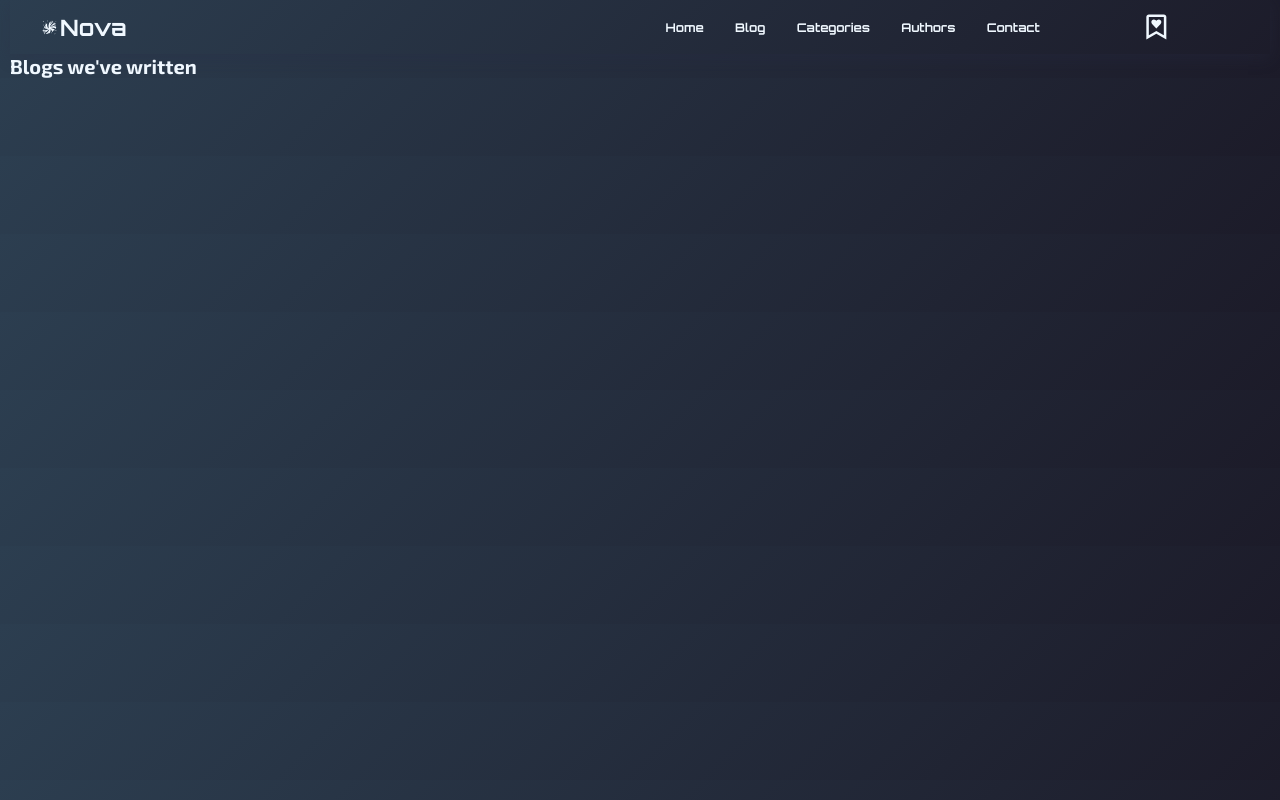
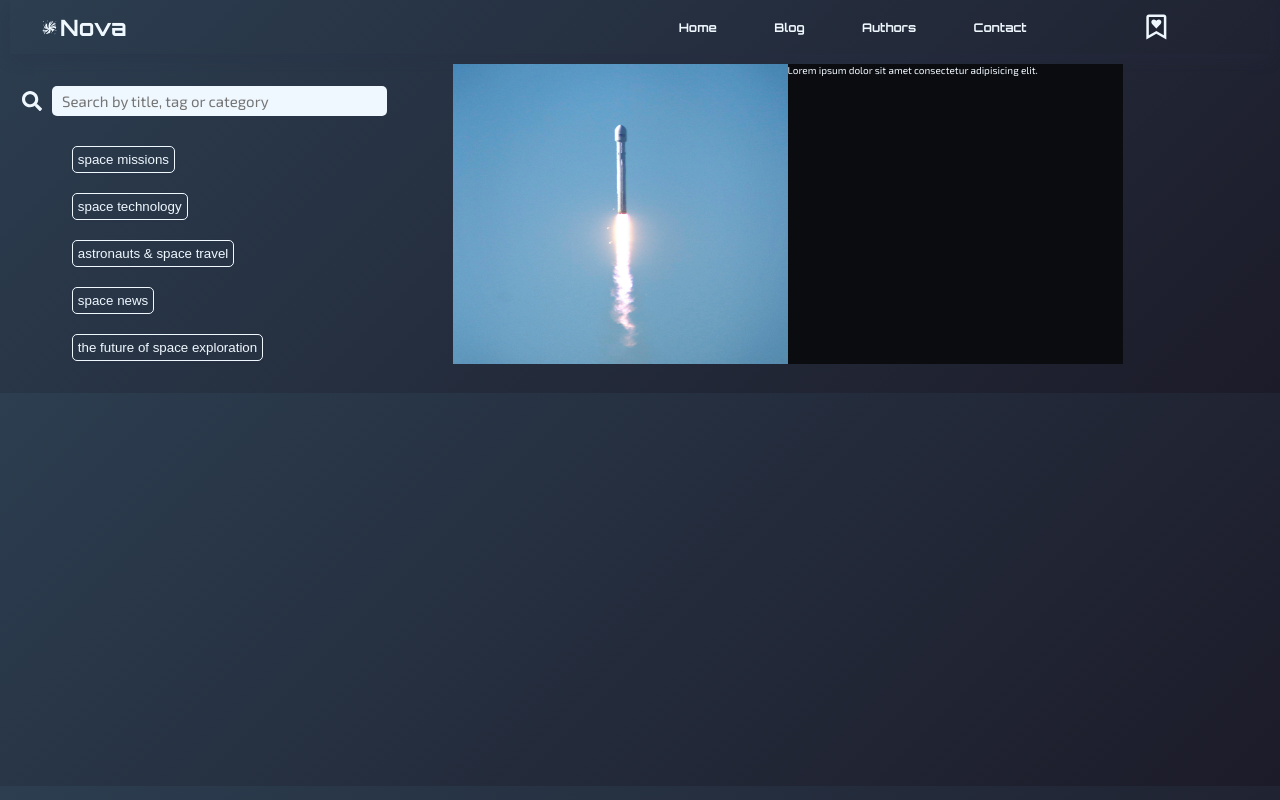
Before and after one commit to PC-Ngumoha/nova, a React (Vite) app: page /blog in a window 1280 px wide. Shown: the top 800 px of the page. Built offline with nearby package versions, Linux system fonts and the light colour scheme.

Commit message:
Update: Commence work on the Blog page

```diff
--- a/src/components/Navbar.tsx
+++ b/src/components/Navbar.tsx
@@ -19,11 +19,11 @@ const pageLinks = [
     name: 'Blog',
     url: '/blog',
   },
-  {
-    id: 3,
-    name: 'Categories',
-    url: '/categories',
-  },
+  // {
+  //   id: 3,
+  //   name: 'Categories',
+  //   url: '/categories',
+  // },
   {
     id: 4,
     name: 'Authors',
@@ -72,7 +72,7 @@ const SideBar = ({
   const hasPreviouslyRendered = useRef(false);
 
   useEffect(() => {
-    if (hasPreviouslyRendered.current === true) {
+    if (hasPreviouslyRendered.current) {
       handleClose();
     }
     hasPreviouslyRendered.current = true;
--- a/src/styles/base/_variables.scss
+++ b/src/styles/base/_variables.scss
@@ -15,3 +15,4 @@ $color_subtle_shade: rgba(42, 45, 71, 0.3);
 $color_bg_dark: $color_cosmic_black;
 $color_bg_stellar: $color_stellar_gradient;
 $color_white: $color_starry_white;
+$color_black: $color_cosmic_black;
--- a/src/views/Blog.tsx
+++ b/src/views/Blog.tsx
@@ -1,7 +1,64 @@
 import { FC } from 'react';
+import { FaSearch } from 'react-icons/fa';
+
+import classNames from '@/views/styles/Blog.module.scss';
+import rocket from '@/assets/images/spacex_rocket.jpg';
+
+const categories = [
+  {
+    id: 1,
+    name: 'space missions',
+  },
+  {
+    id: 2,
+    name: 'space technology',
+  },
+  {
+    id: 3,
+    name: 'astronauts & space travel',
+  },
+  {
+    id: 4,
+    name: 'space news',
+  },
+  {
+    id: 5,
+    name: 'the future of space exploration',
+  },
+];
 
 const Blog: FC = () => {
-  return <h1>Blogs we've written</h1>;
+  return (
+    <main className={classNames.main}>
+      <section className={classNames.sidebar}>
+        <div className={classNames.search}>
+          <FaSearch className={classNames.searchButton} />
+          <input
+            className={classNames.searchBar}
+            type='text'
+            role='input'
+            aria-label='search'
+            placeholder='Search by title, tag or category'
+          />
+        </div>
+        <div className={classNames.filters}>
+          {categories.map((category) => (
+            <button key={category.id}>{category.name}</button>
+          ))}
+        </div>
+      </section>
+      <section className={classNames.listing}>
+        <div className={classNames.card}>
+          <img src={rocket} />
+          <div className={classNames.preview}>
+            <span>
+              Lorem ipsum dolor sit amet consectetur adipisicing elit.
+            </span>
+          </div>
+        </div>
+      </section>
+    </main>
+  );
 };
 
 export default Blog;
--- /dev/null
+++ b/src/views/styles/Blog.module.scss
@@ -0,0 +1,118 @@
+@import '../../styles/main';
+
+/* MAIN STYLE FOR THE PAGE */
+.main {
+  margin-top: 1rem;
+  height: fit-content;
+  width: 100vw;
+  display: flex;
+  flex-direction: column;
+}
+
+/* Larger screens */
+@media (min-width: 768px) {
+  .main {
+    flex-direction: row;
+  }
+}
+
+/* SIDEBAR SPECIFIC STYLING */
+.sidebar {
+  padding: 1.2rem;
+
+  .search {
+    width: 100%;
+    margin: 1rem 0;
+    display: flex;
+    align-items: center;
+
+    .searchButton {
+      font-size: 2rem;
+    }
+
+    .searchBar {
+      padding: 1rem;
+      width: 80%;
+      margin-left: 1rem;
+      height: 3rem;
+      font-size: 1.5rem;
+      font-family: $body_font_stack;
+      border-radius: 0.5rem;
+      border: 0;
+      background-color: $color_white;
+      color: $color_black;
+
+      &:focus {
+        outline: 0;
+        border: 0.3rem solid $color_black;
+      }
+    }
+  }
+
+  .filters {
+    padding: 1rem;
+    display: flex;
+    flex-direction: row;
+    flex-wrap: wrap;
+
+    button {
+      width: fit-content;
+      margin: 1rem 0 1rem 1rem;
+      padding: 0.5rem;
+      border-radius: 0.5rem;
+      border: 0.1rem solid $color_white;
+      box-shadow: 0 1px 2px $color_subtle_shade;
+      background-color: transparent;
+      color: $color_white;
+
+      &:first-of-type {
+        margin-left: 0;
+      }
+    }
+  }
+}
+
+/* Larger screens */
+
+@media (min-width: 768px) {
+  .sidebar {
+    flex: 1;
+
+    .filters {
+      flex-direction: column;
+
+      button {
+        margin-left: 10%;
+
+        &:first-of-type {
+          margin-left: 10%;
+        }
+      }
+    }
+  }
+}
+
+/* LISTING SPECIFIC STYLING */
+
+@media (min-width: 768px) {
+  .listing {
+    flex: 2;
+  }
+}
+
+/* CARD SPECIFIC STYLING */
+.card {
+  width: 80%;
+  height: 300px;
+  display: flex;
+  background-color: $color_bg_dark;
+
+  img {
+    height: 100%;
+    flex: 1;
+  }
+
+  .preview {
+    flex: 1;
+  }
+}
```
Also changed, not shown: 1 other file (tests, documents, lock files or other folders).
